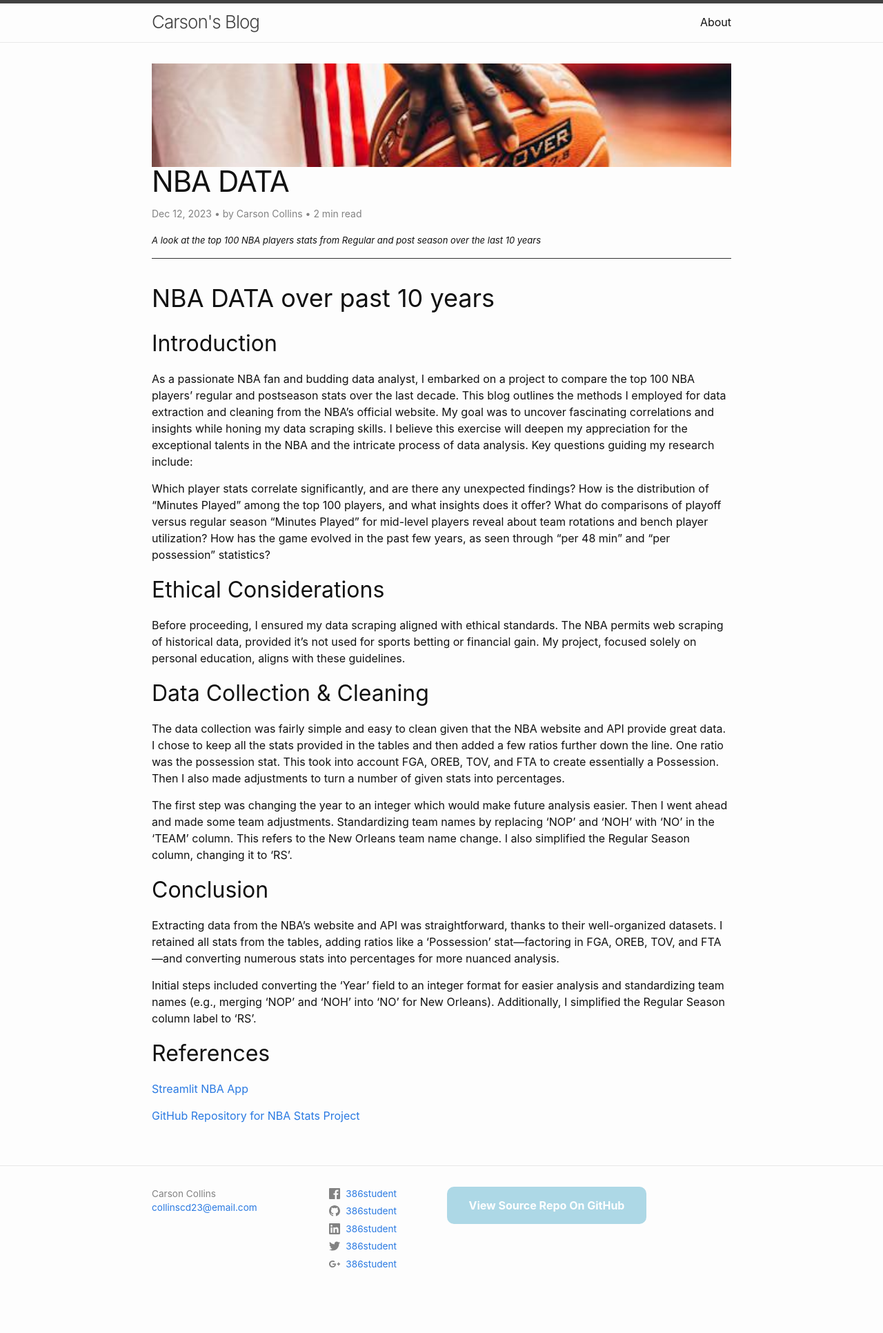
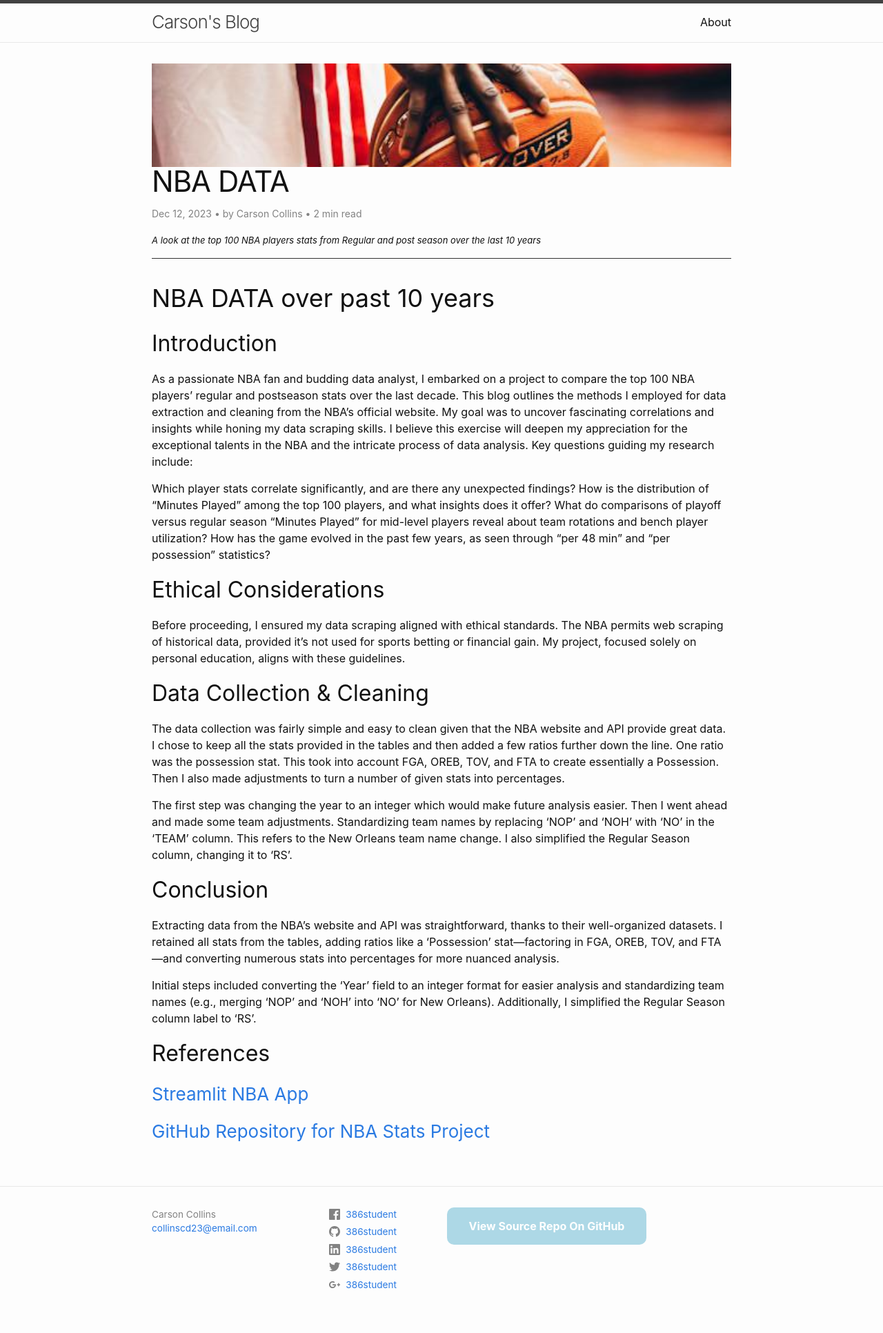
Before and after one commit to collinscd23/collinscd23.github.io, a Jekyll site: the page built from _posts/2023-12-12-Data and Cleaning.md, in a window 1280 px wide. Shown: the whole page at 69% size. Built offline with Jekyll 4.4.1, drawn with Linux system fonts in a browser that asks for light colours; comment, search, counter and statistics services are not loaded; before the commit the page ends 1902 px from its top, so only the background shows below that.

```diff
--- a/_posts/2023-12-12-Data and Cleaning.md
+++ b/_posts/2023-12-12-Data and Cleaning.md
@@ -32,7 +32,7 @@ Initial steps included converting the 'Year' field to an integer format for easi
 
 
 ## References
-[Streamlit NBA App](https://nba-app-26cfxmvx5jaadc6rumhqcm.streamlit.app/)
+### [Streamlit NBA App](https://nba-app-26cfxmvx5jaadc6rumhqcm.streamlit.app/)
 
 
-[GitHub Repository for NBA Stats Project](https://github.com/collinscd23/NBA-Stats-Project)
+### [GitHub Repository for NBA Stats Project](https://github.com/collinscd23/NBA-Stats-Project)
```
